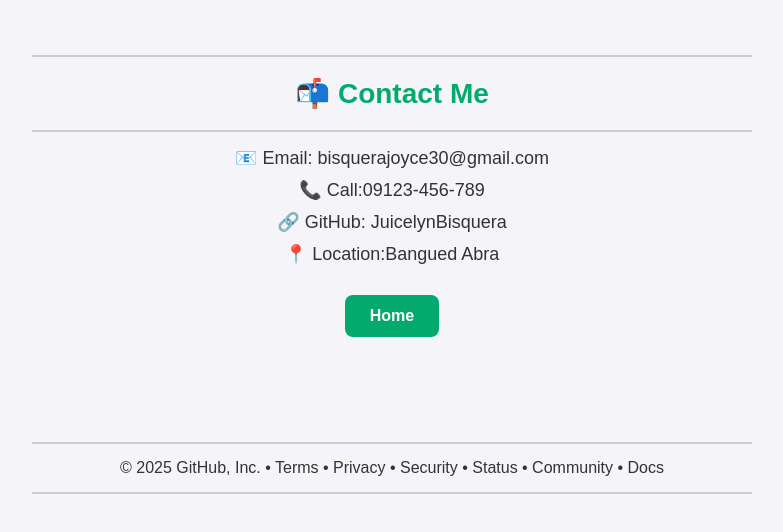
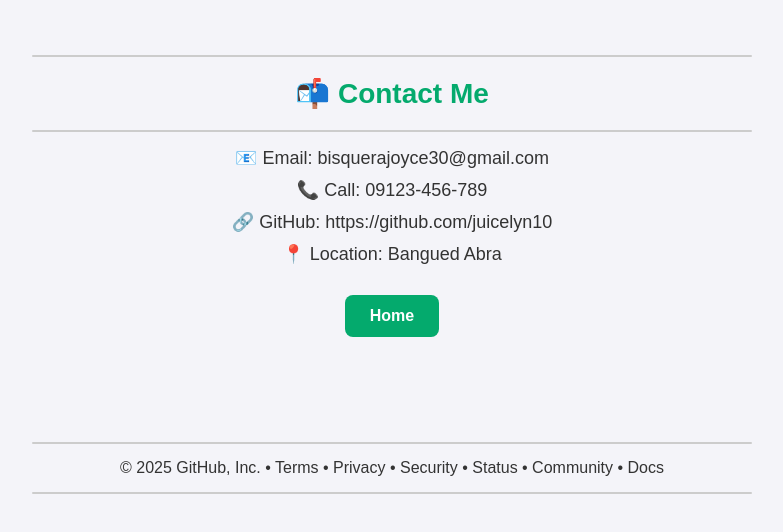
Before and after one commit to juicelyn10/juicelyn10.github.io, a plain HTML site: page contact.html in a window 1280 px wide. Shown: the whole page, without its empty margins (248-1031 px from the left). Drawn offline with Linux system fonts and the light colour scheme.

Commit message:
Update contact.html

```diff
--- a/contact.html
+++ b/contact.html
@@ -73,9 +73,9 @@ p{
     <h3>📬 Contact Me</h3>
     <hr>
                 <p> 📧 Email: bisquerajoyce30@gmail.com</p>
-                <p>📞 Call:09123-456-789</p>
-                <p>🔗 GitHub: JuicelynBisquera</p>
-                <p>📍 Location:Bangued Abra</p>
+                <p>📞 Call: 09123-456-789</p>
+                <p>🔗 GitHub: https://github.com/juicelyn10 </p>
+                <p>📍 Location: Bangued Abra</p>
                    <a href="index.html">Home</a>
 
 
```
